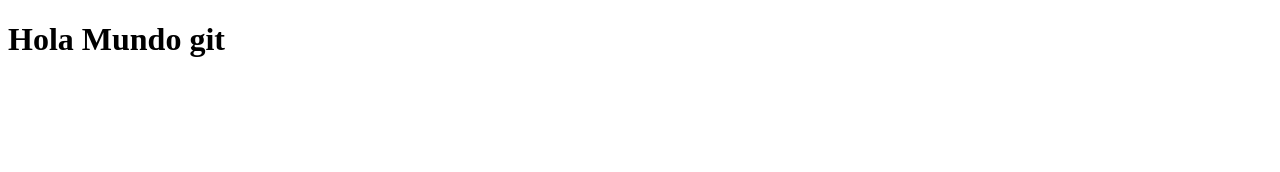
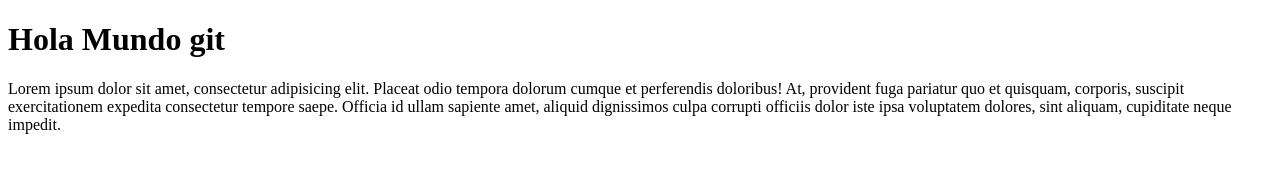
Before and after one commit to cmilitogces2023/ejemploagiles, a plain HTML site: page index.html in a window 1280 px wide. Drawn offline with Linux system fonts and the light colour scheme.

Commit message:
Update index.html
cambio

```diff
--- a/index.html
+++ b/index.html
@@ -8,5 +8,6 @@
 </head>
 <body>
     <h1>Hola Mundo git</h1>
+    <p>Lorem ipsum dolor sit amet, consectetur adipisicing elit. Placeat odio tempora dolorum cumque et perferendis doloribus! At, provident fuga pariatur quo et quisquam, corporis, suscipit exercitationem expedita consectetur tempore saepe. Officia id ullam sapiente amet, aliquid dignissimos culpa corrupti officiis dolor iste ipsa voluptatem dolores, sint aliquam, cupiditate neque impedit.</p>
 </body>
 </html>
```
